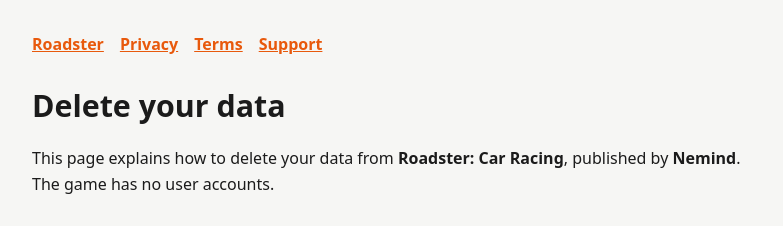
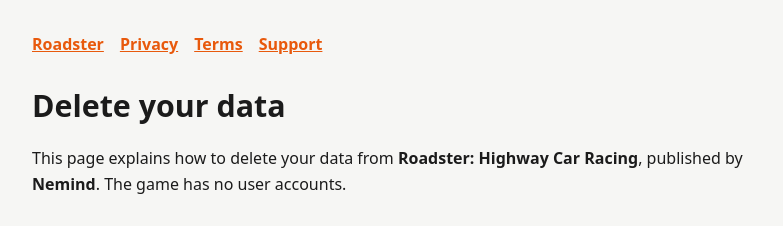
Before and after one commit to Nukro0/Nukro0.github.io, a plain HTML site: page roadster-supercar/delete-data.html in a window 1280 px wide. Shown: the top 226 px of the page, without its empty margins (244-1027 px from the left). Drawn offline with Linux system fonts and the light colour scheme.

Commit message:
Use the store name Roadster: Highway Car Racing on the data deletion page
Co-Authored-By: Claude Opus 5.5 <noreply@anthropic.com>

```diff
--- a/roadster-supercar/delete-data.html
+++ b/roadster-supercar/delete-data.html
@@ -10,7 +10,7 @@
 <main>
 <nav><a href="index.html">Roadster</a><a href="privacy.html">Privacy</a><a href="terms.html">Terms</a><a href="support.html">Support</a></nav>
 <h1>Delete your data</h1>
-<p>This page explains how to delete your data from <strong>Roadster: Car Racing</strong>, published by <strong>Nemind</strong>. The game has no user accounts.</p>
+<p>This page explains how to delete your data from <strong>Roadster: Highway Car Racing</strong>, published by <strong>Nemind</strong>. The game has no user accounts.</p>
 
 <h2>In the game</h2>
 <ol>
```
